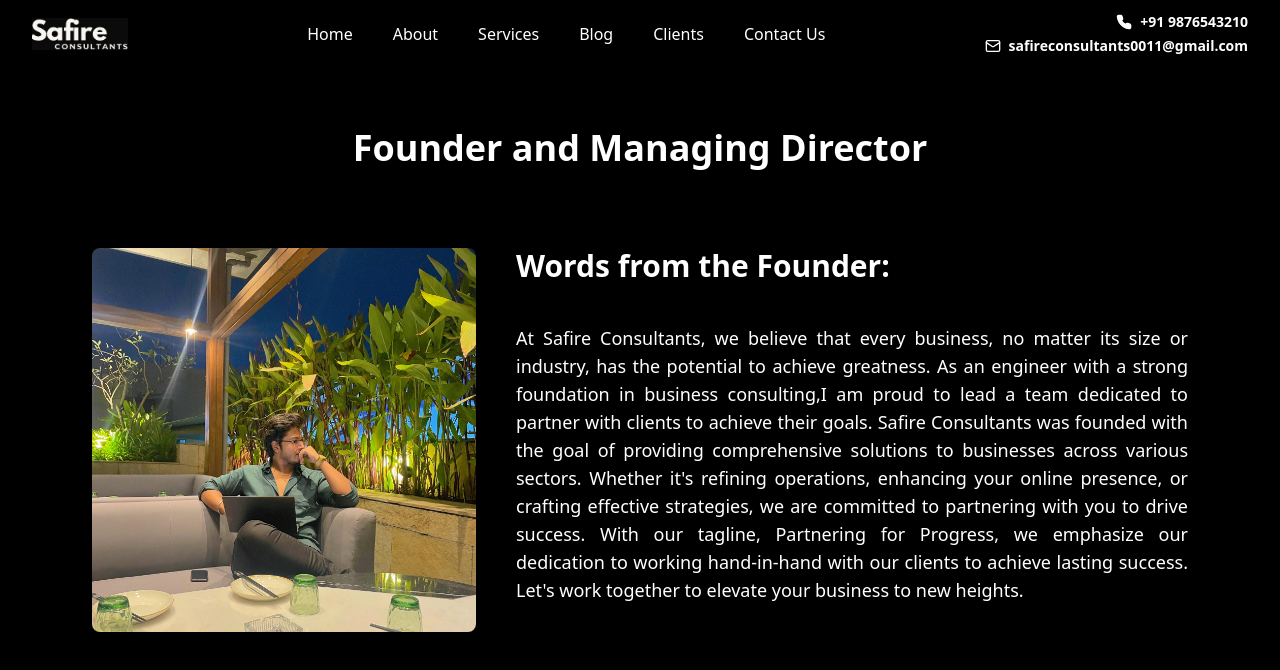
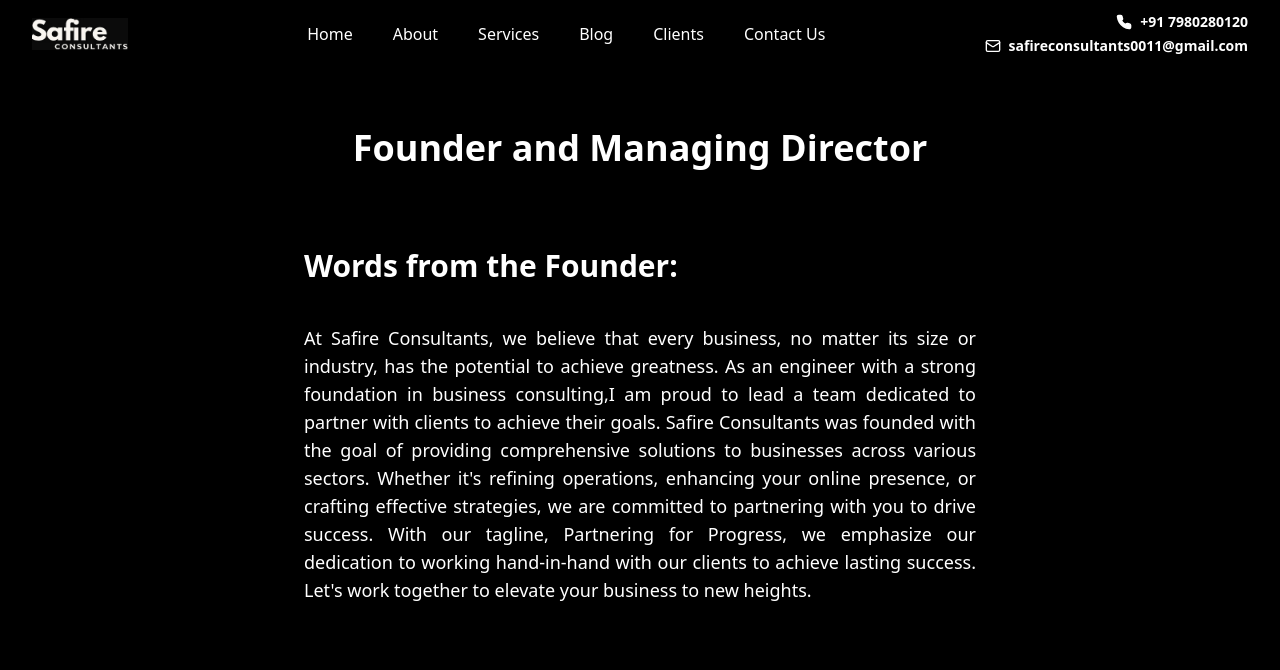
Before and after one commit to safireconsultants/safire-consultant, a Next.js app: page /blog in a window 1280 px wide. Shown: the top 670 px of the page. Built offline with nearby package versions, Linux system fonts and the light colour scheme.

Commit message:
fix: Update contact phone number in BlogPage component

```diff
--- a/app/(root)/(routes)/blog/page.tsx
+++ b/app/(root)/(routes)/blog/page.tsx
@@ -36,7 +36,7 @@
           <div className="hidden lg:flex flex-col justify-center items-end">
             <div className="flex justify-center items-center space-x-2 text-sm font-semibold">
               <Phone fill="white" className="w-4" />
-              <h1>+91 9876543210</h1>
+              <h1>+91 7980280120</h1>
             </div>
             <div className="flex justify-center items-center space-x-2 text-sm font-semibold">
               <Mail className="w-4" />
@@ -61,7 +61,7 @@
                 <div className="flex flex-col justify-start items-start">
                   <div className="flex justify-center items-center space-x-2 text-sm font-semibold">
                     <Phone fill="white" className="w-4" />
-                    <h1>+91 9876543210</h1>
+                    <h1>+91 7980280120</h1>
                   </div>
                   <div className="flex justify-center items-center space-x-2 text-sm font-semibold">
                     <Mail className="w-4" />
@@ -80,7 +80,7 @@
           </h1>
         </div>
         <div className="flex md:flex-row flex-col justify-center gap-10 mt-20">
-          <div>
+          {/* <div>
             <Image
               src="/subham.jpeg"
               alt="subham"
@@ -88,7 +88,7 @@
               height={500}
               className="md:w-96 w-72 rounded-lg"
             />
-          </div>
+          </div> */}
           <div className="max-w-2xl">
             <h1 className="md:text-3xl text-2xl font-semibold text-white">Words from the Founder:</h1>
             <p className="mt-10 text-lg md:text-justify">
```
